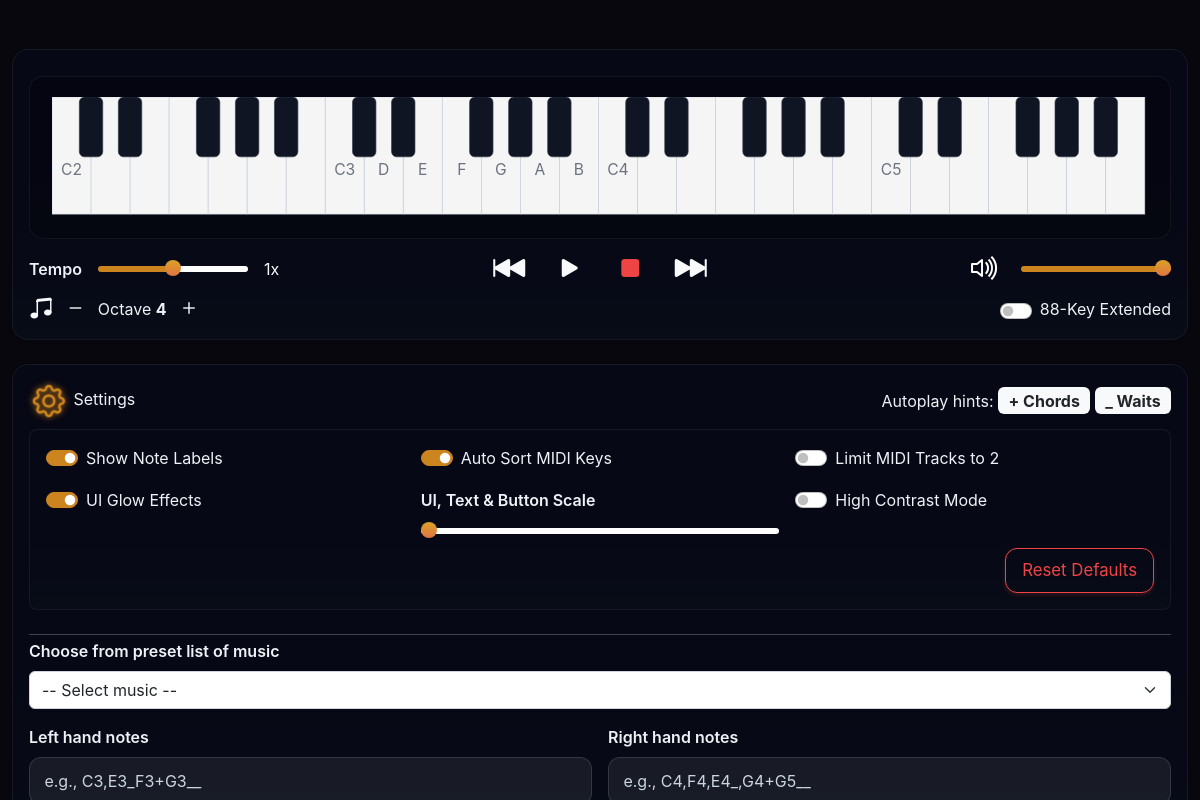
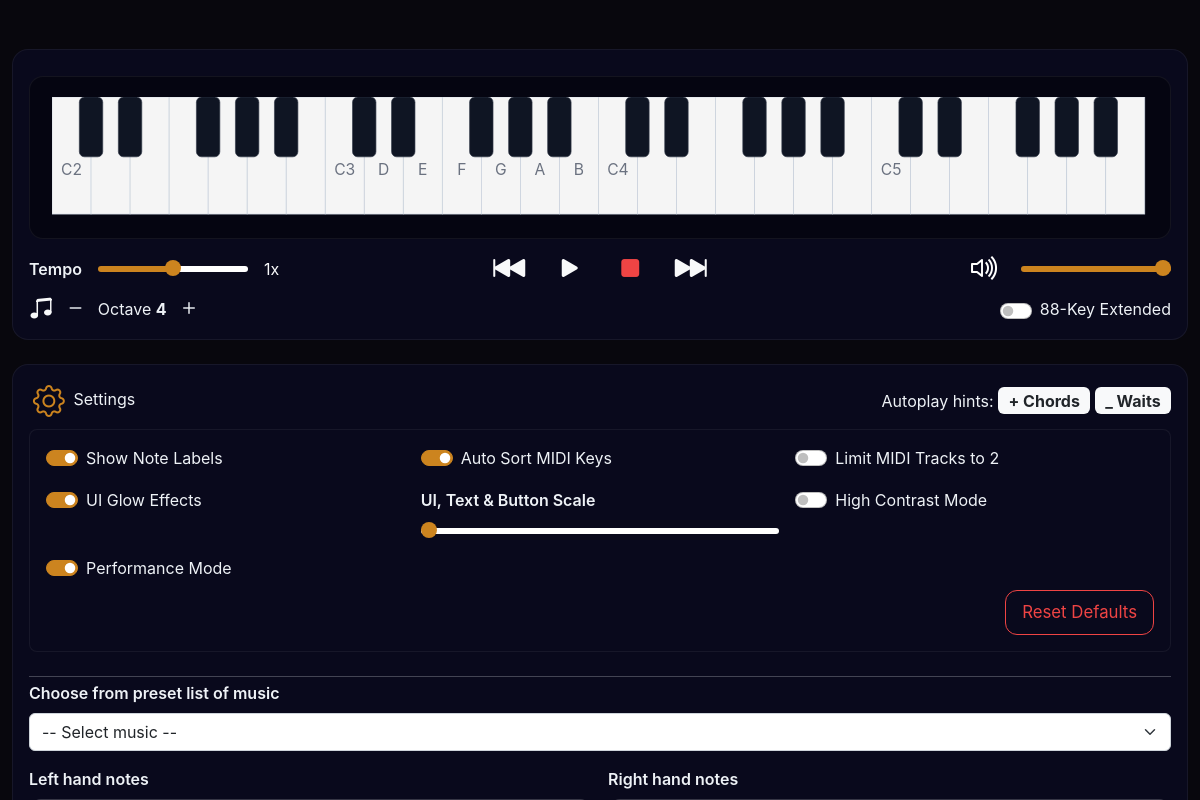
Before and after one commit to Callum-OP/Piano-Teacher, an Electron app: page build/index.html in a window 1200 px wide. Both pictures are taken after a click on the button 49 px from the left and 1660 px from the top of the page. Shown: the part 1260-2060 px from the top of the page. Drawn offline with Linux system fonts and the light colour scheme.

Commit message:
Added a performance mode, and fixed issue with UI scale range thumb not updating on reset

```diff
--- a/build/index.html
+++ b/build/index.html
@@ -383,6 +383,12 @@
                             <label class="form-check-label" for="toggle-high-contrast">High Contrast Mode</label>
                         </div>
                     </div>
+                    <div class="col-12 col-md-4">
+                        <div class="form-check form-switch custom-deck-switch">
+                            <input class="form-check-input" type="checkbox" id="toggle-performance">
+                            <label class="form-check-label" for="toggle-performance">Performance Mode</label>
+                        </div>
+                    </div>
                 </div>
                 <div class="text-end mt-2">
                     <button class="btn btn-sm btn-outline-danger px-3" onclick="resetSettings()">Reset Defaults</button>
--- a/build/piano-teacher.css
+++ b/build/piano-teacher.css
@@ -814,6 +814,34 @@ body.high-contrast .black-key.active .label {
 }
 
 /* ==========================================
+   PERFORMANCE MODE
+   ========================================== */
+body.performance-mode {
+    --accent: #ff9d15;
+    --accent-2: #cc841f;
+    --highlight: #f89a15;
+    --highlightAlt: #4ca1c6;
+
+    --card: #09091c;
+    --card-2: #050511;
+
+    --accent-glow: transparent !important;
+    --danger-glow: transparent !important;
+}
+body.performance-mode *,
+body.performance-mode .controls-card,
+body.performance-mode .piano-card,
+body.performance-mode .settings-panel {
+    backdrop-filter: none !important;
+    box-shadow: none !important;
+    text-shadow: none !important;
+}
+body.performance-mode .falling-note {
+    box-shadow: none !important;
+    will-change: top; /* Hints the browser to optimize this layer on the GPU */
+}
+
+/* ==========================================
    RESPONSIVE MEDIA BREAKPOINTS
    ========================================== */
 @media (min-width: 800px) {
--- a/build/settings.js
+++ b/build/settings.js
@@ -7,7 +7,8 @@ const defaultSettings = {
     limitMidi: false,
     enableGlow: true,
     uiScale: 1.0,
-    highContrast: false
+    highContrast: false,
+    performanceMode: true
 };
 
 // Get and set settings
@@ -37,18 +38,25 @@ function applySettings(settings) {
     // Apply Glow effect globally to document body
     const toggleGlow = document.getElementById("toggle-glow");
     if (toggleGlow) toggleGlow.checked = settings.enableGlow;
-    // Add the 'no-glow' class if enableGlow is false
     document.body.classList.toggle("no-glow", !settings.enableGlow);
 
     // Handle UI Scale Application
     const uiScaleSlider = document.getElementById("ui-scale");
-    if (uiScaleSlider) uiScaleSlider.value = settings.uiScale || 1.0;
-    document.documentElement.style.setProperty('--ui-scale-factor', settings.uiScale || 1.0);
+    if (uiScaleSlider) {
+        uiScaleSlider.value = settings.uiScale || 1.0;
+        document.documentElement.style.setProperty('--ui-scale-factor', uiScaleSlider.value);
+        updateRangeFill(uiScaleSlider);
+    }
 
     // Toggle high contrast mode
     const toggleHC = document.getElementById("toggle-high-contrast");
     if (toggleHC) toggleHC.checked = settings.highContrast;
     document.body.classList.toggle("high-contrast", settings.highContrast);
+
+    // Toggle performance mode
+    const togglePerf = document.getElementById("toggle-performance");
+    if (togglePerf) togglePerf.checked = settings.performanceMode;
+    document.body.classList.toggle("performance-mode", settings.performanceMode);
 }
 
 // Change setting to the default that was set when the app first started
@@ -75,36 +83,46 @@ function initSettings() {
         "auto-sort": "autoSort",
         "limit-midi": "limitMidi",
         "toggle-glow": "enableGlow",
-        "toggle-high-contrast": "highContrast"
+        "toggle-high-contrast": "highContrast",
+        "toggle-performance": "performanceMode"
     };
 
     Object.entries(toggleMap).forEach(([id, key]) => {
         const el = document.getElementById(id);
         if (!el) return;
         el.addEventListener("change", () => {
-            const settings = loadSettings();
-            settings[key] = el.checked;
-            saveSettings(settings);
+            const currentSettings = loadSettings();
+            currentSettings[key] = el.checked;
 
-            // Apply immediately
             if (key === "showLabels") {
                 const piano = document.getElementById("piano");
                 if (piano) piano.classList.toggle("hide-labels", !el.checked);
             }
 
-            // Update glow state immediately on switch change
             if (key === "enableGlow") {
                 document.body.classList.toggle("no-glow", !el.checked);
             }
 
-            // Transition for high contrast mode
             if (key === "highContrast") {
                 document.body.classList.toggle("high-contrast", el.checked);
             }
+
+            // If performance mode is on, automatically switch glows off
+            if (key === "performanceMode") {
+                if (el.checked) {
+                    currentSettings.enableGlow = false;
+                    const glowEl = document.getElementById("toggle-glow");
+                    if (glowEl) glowEl.checked = false;
+                    document.body.classList.add("no-glow");
+                }
+                document.body.classList.toggle("performance-mode", el.checked);
+            }
+
+            saveSettings(currentSettings);
         });
     });
 
-    // Add  listener loop for range slider input
+    // Add listener loop for range slider input
     const uiScaleSlider = document.getElementById("ui-scale");
     if (uiScaleSlider) {
         uiScaleSlider.addEventListener("input", () => {
@@ -112,7 +130,6 @@ function initSettings() {
             currentSettings.uiScale = parseFloat(uiScaleSlider.value);
             saveSettings(currentSettings);
 
-            // Apply scale configuration update on-the-fly
             document.documentElement.style.setProperty('--ui-scale-factor', uiScaleSlider.value);
         });
     }
```
